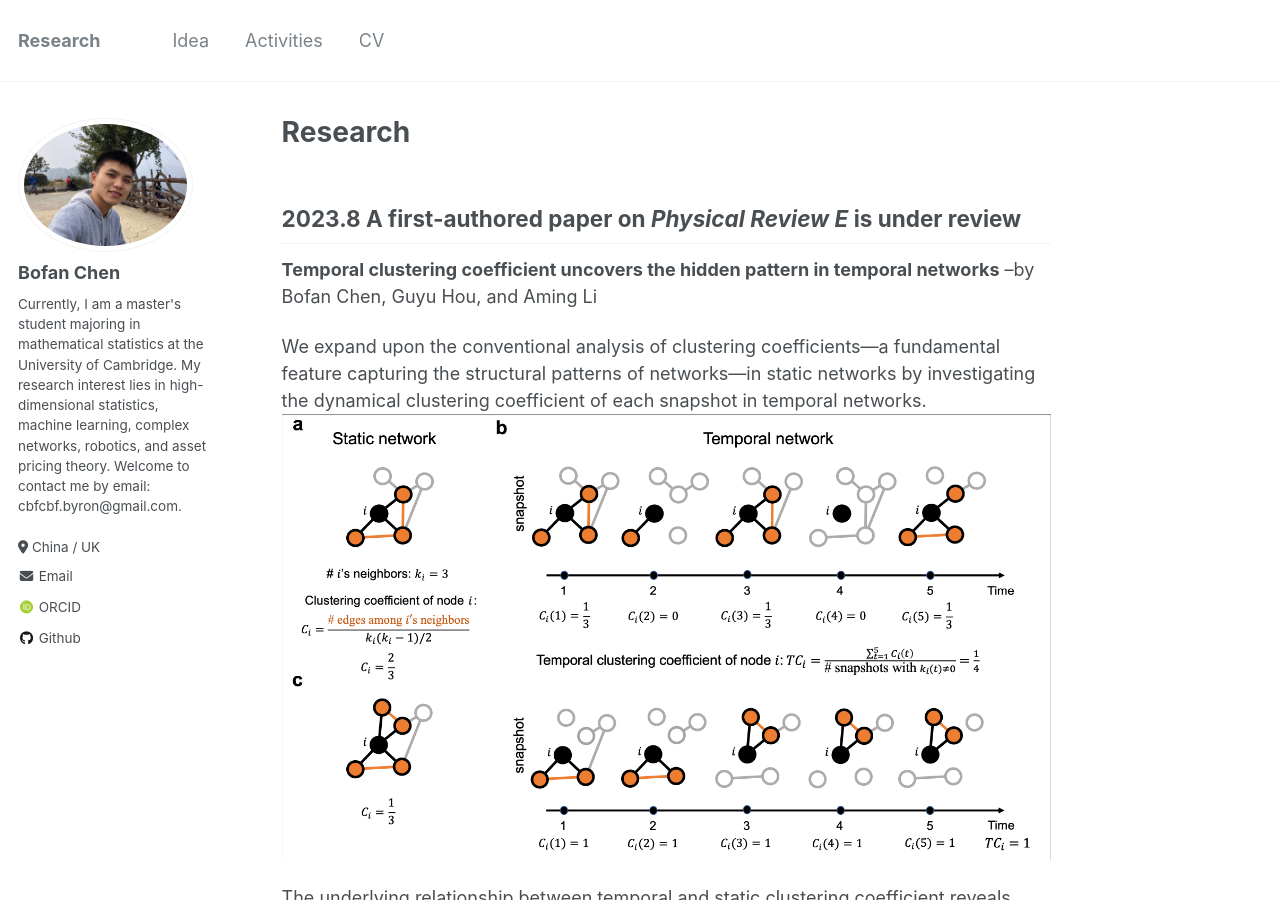
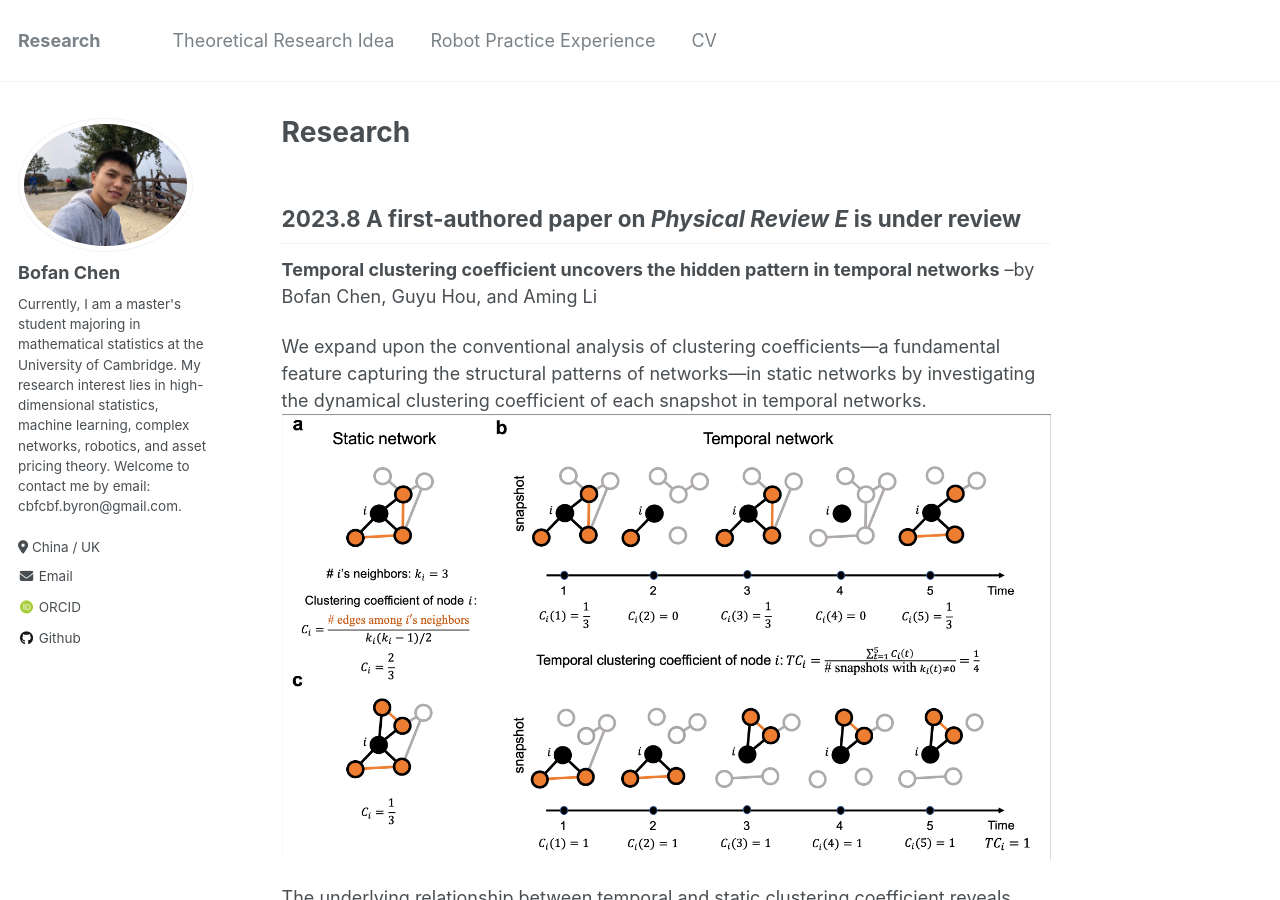
Before and after one commit to cbfcbf/cbfcbf_oldweb.github.io, a Jekyll site: the page built from _pages/about.md, in a window 1280 px wide and 900 px high. Built offline with Jekyll 4.4.1, drawn with Linux system fonts in a browser that asks for light colours; some web fonts are replaced.

Commit message:
Update navigation.yml

```diff
--- a/_data/navigation.yml
+++ b/_data/navigation.yml
@@ -2,9 +2,10 @@
 main:
   # - title: "Publications"
   #   url: /publications/
-  - title: "Idea"
+
+  - title: "Theoretical Research Idea"
     url: /idea/
-  - title: "Activities"
+  - title: "Robot Practice Experience"
     url: /activities/
 
   # - title: "Talks"
```
